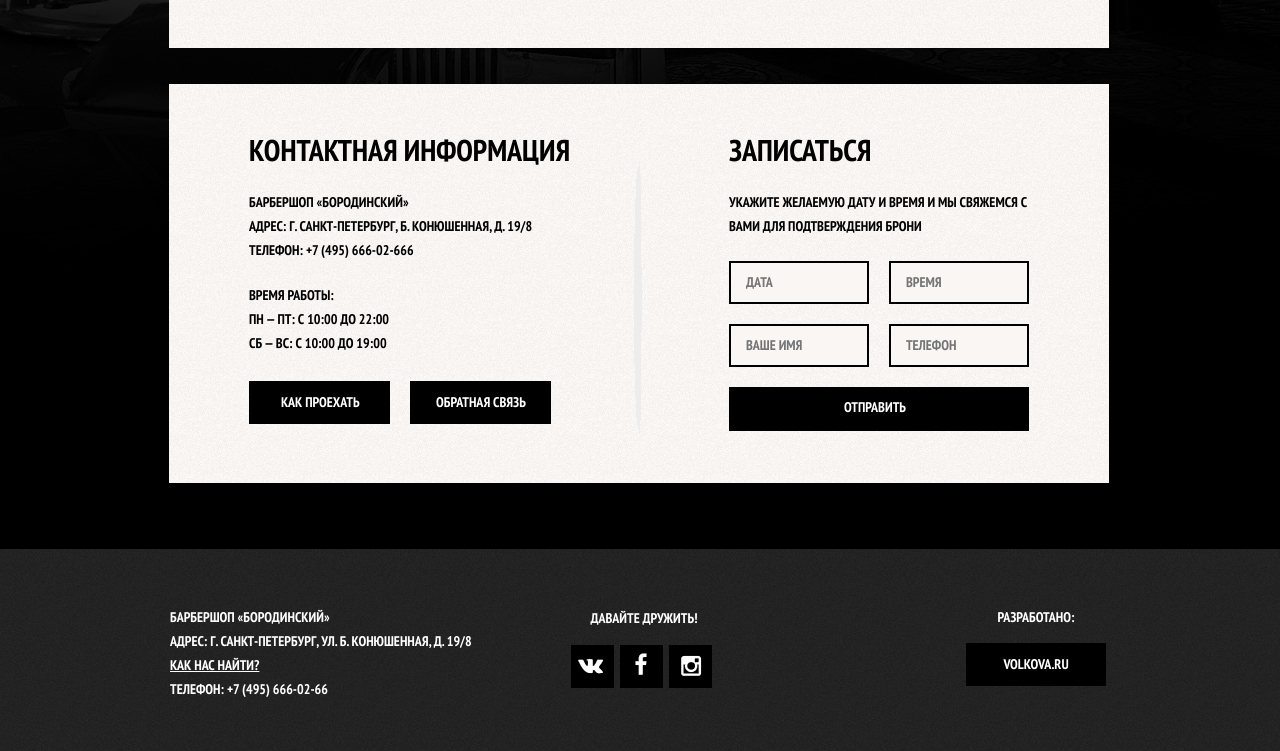
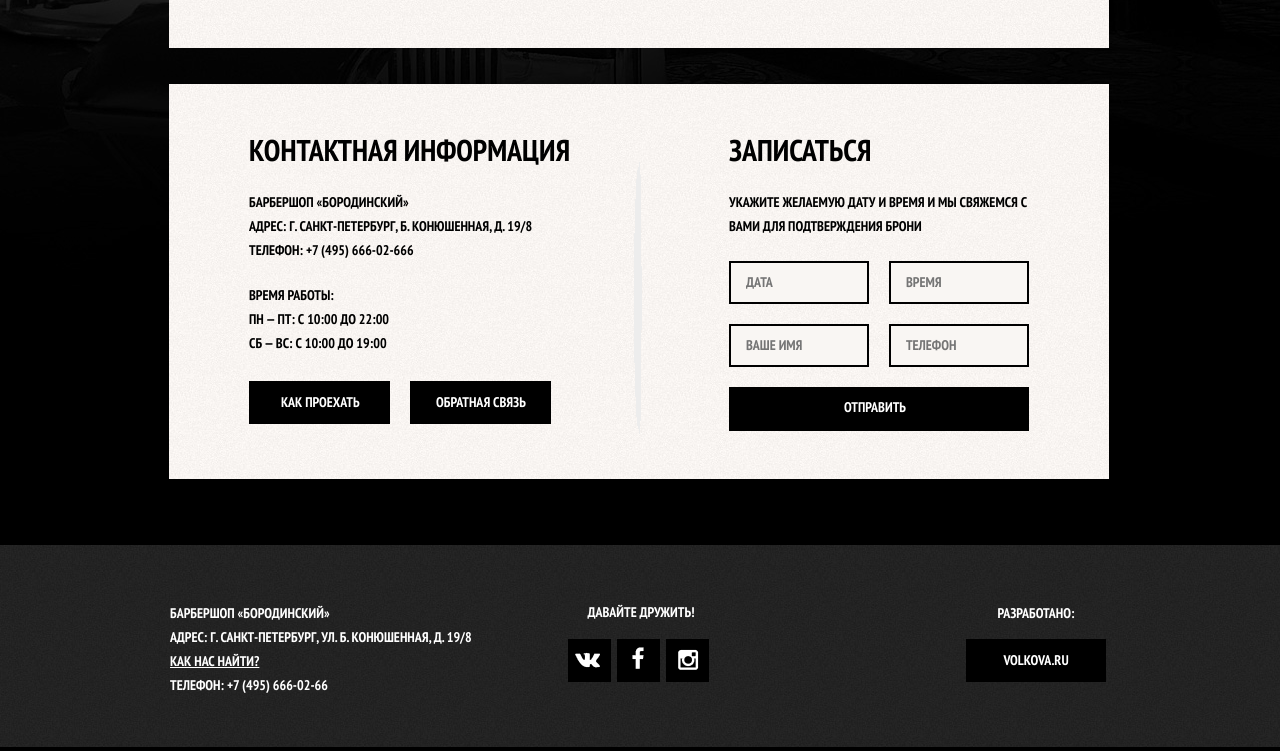
Before and after one commit to volkann1/185078-barbershop, a plain HTML site: page index.html in a window 1280 px wide. Shown: the part 979-1730 px from the top of the page. Drawn offline with Linux system fonts and the light colour scheme.

Commit message:
исправлены ошибки разметки

```diff
--- a/css/style.css
+++ b/css/style.css
@@ -28,6 +28,7 @@ body {
 
 .main-header .main-menu {
   float: left;
+
   max-width: 792px;
 }
 
@@ -323,11 +324,8 @@ body {
 }
 
 .modal-content button::before {
-
   -webkit-transform: rotate(45deg);
-
   -ms-transform: rotate(45deg);
-
   transform: rotate(45deg);
 }
 
@@ -418,6 +416,7 @@ body {
   display: block;
 
   text-align: center;
+  margin-top: 0;
 }
 
 .features-name::after {
@@ -454,7 +453,7 @@ body {
 .index-content:nth-child(4) {
   margin-top: 36px;
   margin-bottom: 66px;
-  padding-bottom: 52px;
+  padding-bottom: 48px;
 }
 
 .content-column-left {
@@ -682,7 +681,7 @@ input:focus {
 
   width: 310px;
   margin-top: 8px;
-  margin-right: 90px;
+  margin-right: 88px;
 }
 
 .footer-contacts p {
@@ -701,14 +700,18 @@ input:focus {
 
   float: left;
 
-  width: 148px;
+  width: 196px;
   margin-right: 144px;
+  margin-top: 12px;
+  margin-left: -25px;
 
   text-align: center;
 }
 
-.footer-social p {
+.footer-social span {
   font-size: 14px;
+
+  display: block;
 
   margin-bottom: 20px;
 }
@@ -774,7 +777,7 @@ input:focus {
   float: right;
 
   width: 140px;
-  margin-top: -6px;
+  margin-top: 8px;
   margin-right: 4px;
 
   text-align: center;
@@ -786,6 +789,7 @@ input:focus {
 
 .footer-copyright .btn {
   padding: 9px 0 10px;
+  margin-top: 14px;
 }
 
 .footer-copyright .btn:hover,
--- a/index.html
+++ b/index.html
@@ -31,13 +31,13 @@
       </div>
       <section class="features clearfix">
         <div class="features-item">
-          <b class="features-name">БЫСТРО</b>
+          <h2 class="features-name">БЫСТРО</h2>
           <p>
             МЫ ДЕЛАЕМ СВОЮ РАБОТУ БЫСТРО! ДВА ЧАСА ПРОЛЕТЯТ НЕЗАМЕТНО И ВЫ — СЧАСТЛИВЫЙ ОБЛАДЕТЕЛЬ СТИЛЬНОЙ СТРИЖКИ-МИНУТКИ!
           </p>
         </div>
         <div class="features-item">
-          <b class="features-name">КРУТО</b>
+          <h2 class="features-name">КРУТО</h2>
           <p>
             ЗАБУДЬТЕ, КАК ВЫ СТРИГЛИСЬ РАНЬШЕ.<br>
             МЫ СДЕЛАЕМ ИЗ ВАС ЗВЕЗДУ ФУТБОЛА ИЛИ КИНО!<br>
@@ -45,7 +45,7 @@
           </p>
         </div>
         <div class="features-item">
-          <b class="features-name">ДОРОГО</b>
+          <h2 class="features-name">ДОРОГО</h2>
           <p>
             НАШИ МАСТЕРА — ПРОФЕССИОНАЛЫ СВОЕГО ДЕЛА И НЕ МОГУТ СТОИТЬ ДЕШЕВО. К ТОМУ ЖЕ, РАЗВЕ ЦЕНА НЕ ДАЕТ ОПРЕДЕЛЕНЫЙ СТАТУС?
           </p>
@@ -130,13 +130,13 @@
         </p>
       </div>
       <div class="footer-social">
-        <p>Давайте дружить!</p>
+        <span>Давайте дружить!</span>
         <a href="#" class="social-btn social-btn-vk">Вконтакте</a>
         <a href="#" class="social-btn social-btn-fb">Фейсбук</a>
         <a href="#" class="social-btn social-btn-inst">Инстаграмм</a>
       </div>
       <div class="footer-copyright">
-        <p>Разработано:</p>
+        <span>Разработано:</span>
         <a class="btn" href="#" >Volkova.ru</a>
       </div>
     </div>
```
Also changed, not shown: item.html (+3 -2 lines), price.html (+3 -2 lines), shop.html (+3 -2 lines). Lines whose indentation alone changed are shown as unchanged.
